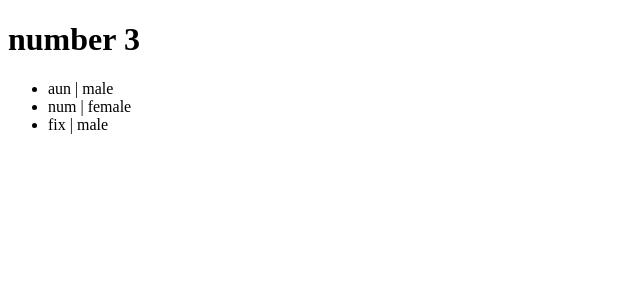
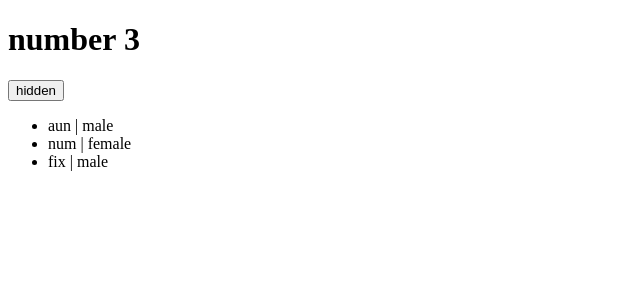
Before and after one commit to puttipongle/std_learning, a React (Vite) app in the folder react_19/my-react19/: page / in a window 1280 px wide. Shown: the top 300 px of the page, without its empty margins (0-640 px from the left). Built offline with nearby package versions, Linux system fonts and the light colour scheme.

Commit message:
boolean State

```diff
--- a/react_19/my-react19/src/App.jsx
+++ b/react_19/my-react19/src/App.jsx
@@ -7,11 +7,14 @@ function App() {
     { id: 3, name: "fix", gender: "male" },
   ]);
 
+  const [show,setShow] = useState(true);
+
   return (
     <>
       <h1>number {data.length}</h1>
+      <button onClick={() => setShow(!show)}>{show ? "hidden" : "show"}</button>
       <ul>
-        {data.map((item) => (
+        {show && data.map((item) => (
           <li key={item.id}>{item.name} | {item.gender}</li>
         ))}
       </ul>
```
